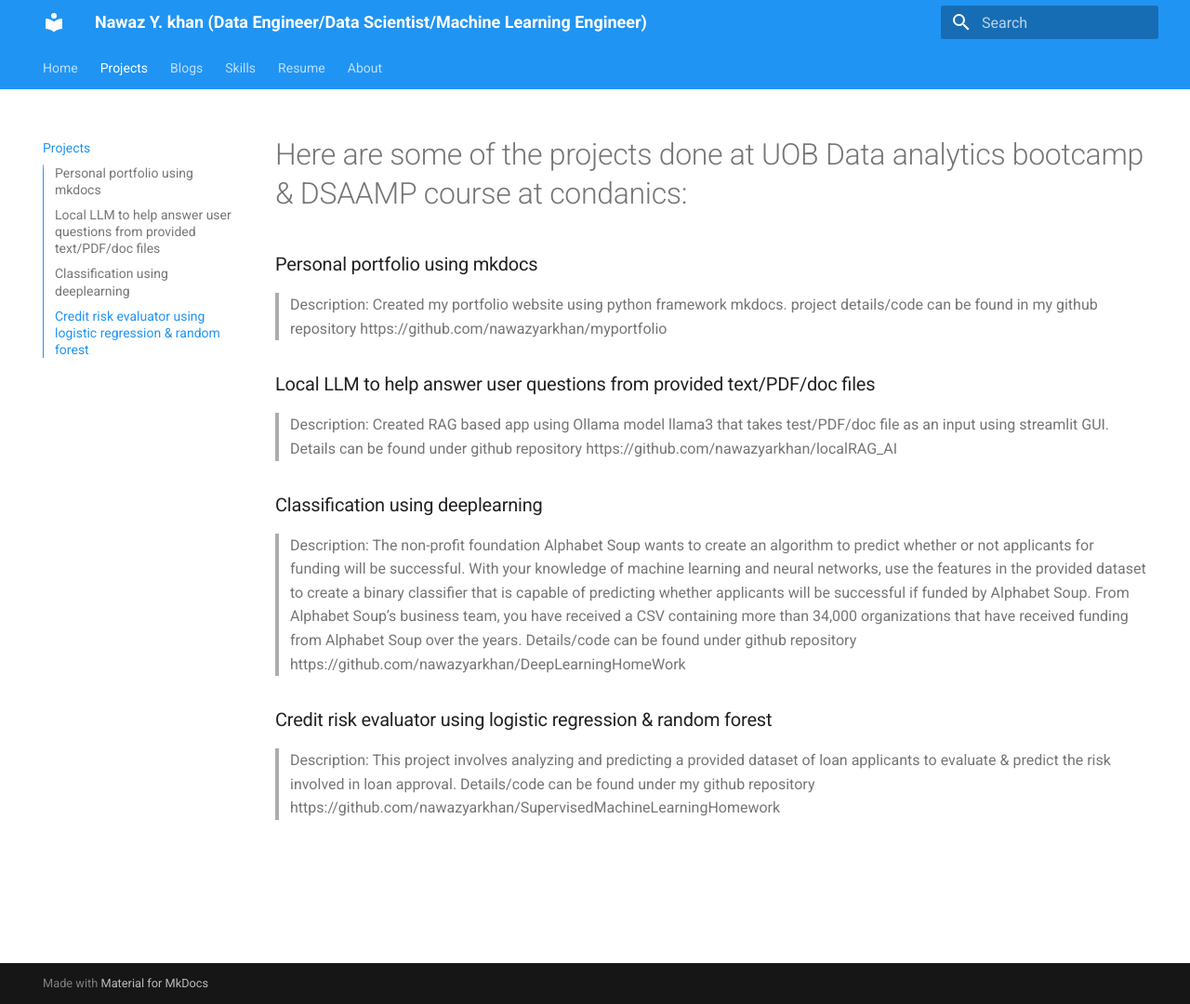
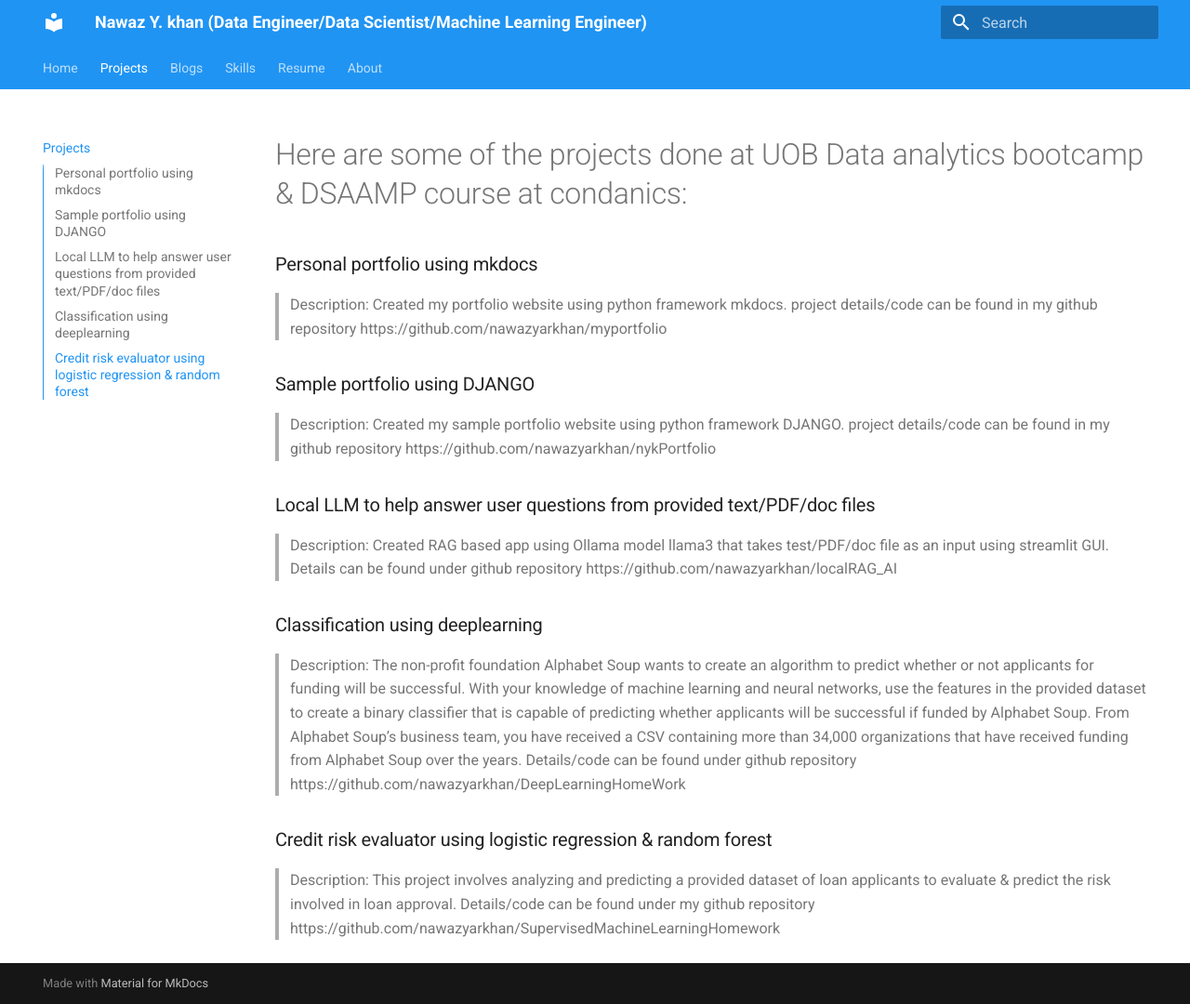
Before and after one commit to nawazyarkhan/myportfolio, an MkDocs documentation site: the page built from docs/projects.md, in a window 1280 px wide and 1080 px high. Shown: the whole window at 93% size. Built offline with MkDocs 1.6.1 and Material for MkDocs 9.7.7, drawn with Linux system fonts in a browser that asks for light colours.

Commit message:
added django project details

```diff
--- a/docs/projects.md
+++ b/docs/projects.md
@@ -5,6 +5,10 @@
 > Created my portfolio website using python framework mkdocs.
 > project details/code can be found in my github repository https://github.com/nawazyarkhan/myportfolio
 
+### Sample portfolio using DJANGO
+> Description:
+> Created my sample portfolio website using python framework DJANGO.
+> project details/code can be found in my github repository https://github.com/nawazyarkhan/nykPortfolio
 
 ### Local LLM to help answer user questions from provided text/PDF/doc files
 > Description:
```
Also changed, not shown: site/blogs/llm-guide/index.html, site/search/search_index.json.
